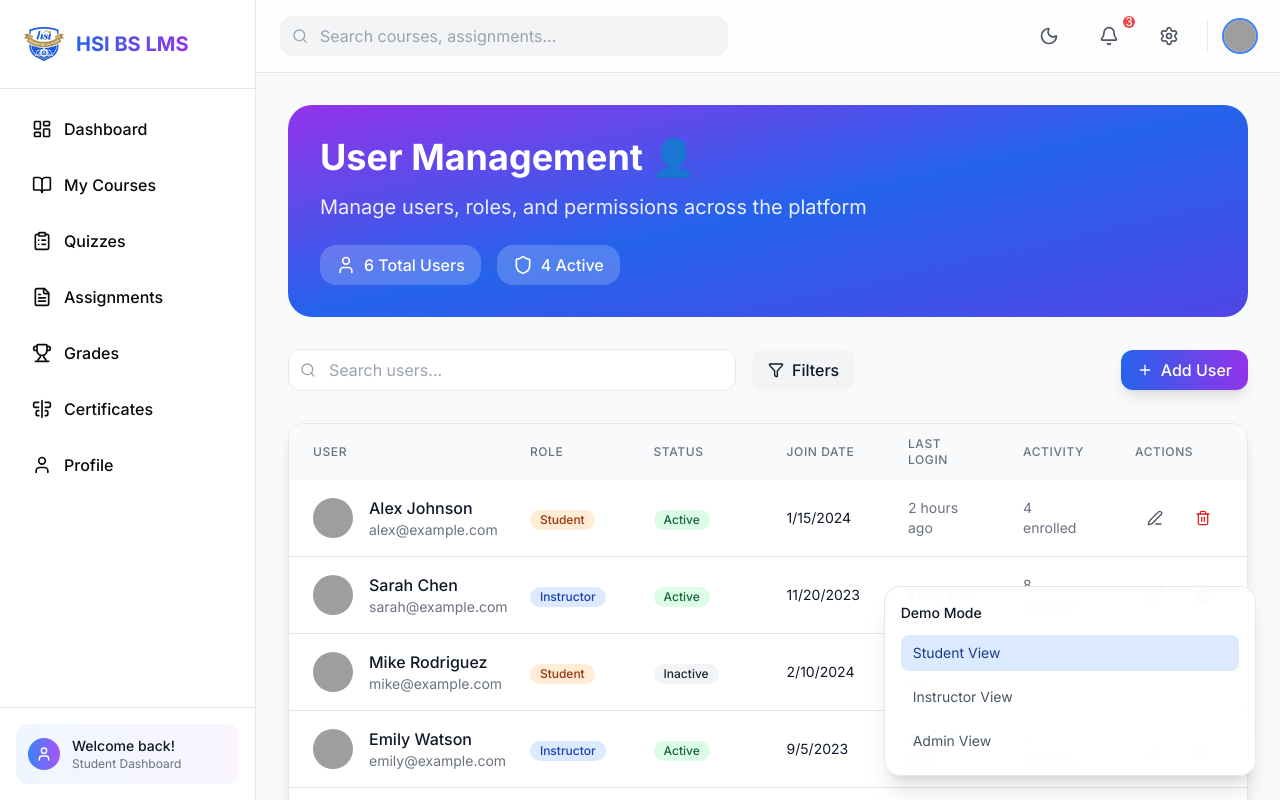
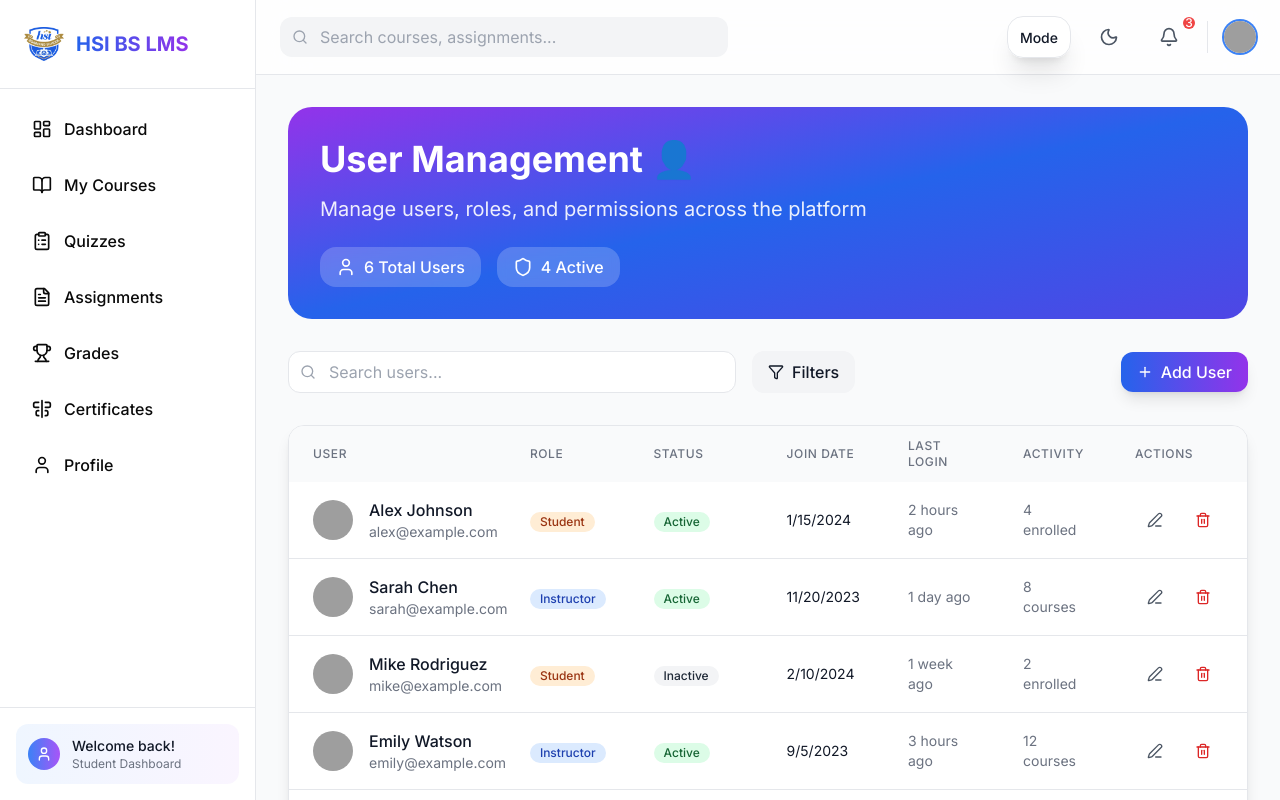
Before and after one commit to HSI-Boarding-School/lms-client, a React (Vite) app: page /users in a window 1280 px wide. Shown: the top 800 px of the page. Built offline with nearby package versions, Linux system fonts and the light colour scheme; grey boxes are pictures that could not be loaded.

Commit message:
moving toggle view button to header

```diff
--- a/package.json
+++ b/package.json
@@ -23,7 +23,8 @@
     "react-dom": "^18.3.1",
     "react-router": "^7.9.4",
     "tailwind-merge": "^3.3.1",
-    "tailwindcss-animate": "^1.0.7"
+    "tailwindcss-animate": "^1.0.7",
+    "zustand": "^5.0.8"
   },
   "devDependencies": {
     "@eslint/js": "^9.9.1",
--- a/src/components/Header.tsx
+++ b/src/components/Header.tsx
@@ -12,10 +12,13 @@ import {
   DropdownMenuTrigger,
 } from "./ui/dropdown-menu";
 import { Link } from "react-router";
+import { useUserRoleStore } from "@/store/userStore";
 
 export const Header: React.FC = () => {
   const { darkMode, toggleDarkMode } = useTheme();
   const { data: user } = useUser();
+  const userRole = useUserRoleStore((state) => state.userRole);
+  const setUserRole = useUserRoleStore((state) => state.setUserRole);
 
   return (
     <header className="bg-white/80 dark:bg-gray-900/80 backdrop-blur-xl border-b border-gray-200 dark:border-gray-800 px-6 py-4">
@@ -32,6 +35,47 @@ export const Header: React.FC = () => {
         </div>
 
         <div className="flex items-center space-x-4">
+          {/* Demo Controls */}
+          <DropdownMenu>
+            <div className="bg-white/90 dark:bg-gray-900/90 backdrop-blur-xl rounded-2xl py-2 px-3 shadow-xl border border-gray-200 dark:border-gray-700">
+              <DropdownMenuTrigger className="text-sm font-medium text-gray-900 dark:text-white">
+                Mode
+              </DropdownMenuTrigger>
+              <DropdownMenuContent className="space-y-2">
+                <DropdownMenuItem
+                  onClick={() => setUserRole("student")}
+                  className={`w-full text-left px-3 py-2 rounded-lg text-sm transition-colors ${
+                    userRole === "student"
+                      ? "bg-blue-100 dark:bg-blue-900 text-blue-900 dark:text-blue-100"
+                      : "text-gray-600 dark:text-gray-400 hover:bg-gray-100 dark:hover:bg-gray-800"
+                  }`}
+                >
+                  Student View
+                </DropdownMenuItem>
+                <DropdownMenuItem
+                  onClick={() => setUserRole("instructor")}
+                  className={`w-full text-left px-3 py-2 rounded-lg text-sm transition-colors ${
+                    userRole === "instructor"
+                      ? "bg-blue-100 dark:bg-blue-900 text-blue-900 dark:text-blue-100"
+                      : "text-gray-600 dark:text-gray-400 hover:bg-gray-100 dark:hover:bg-gray-800"
+                  }`}
+                >
+                  Instructor View
+                </DropdownMenuItem>
+                <DropdownMenuItem
+                  onClick={() => setUserRole("admin")}
+                  className={`w-full text-left px-3 py-2 rounded-lg text-sm transition-colors ${
+                    userRole === "admin"
+                      ? "bg-blue-100 dark:bg-blue-900 text-blue-900 dark:text-blue-100"
+                      : "text-gray-600 dark:text-gray-400 hover:bg-gray-100 dark:hover:bg-gray-800"
+                  }`}
+                >
+                  Admin View
+                </DropdownMenuItem>
+              </DropdownMenuContent>
+            </div>
+          </DropdownMenu>
+
           <Button variant="ghost" size="sm" onClick={toggleDarkMode}>
             {darkMode ? (
               <Sun className="h-5 w-5" />
@@ -47,10 +91,6 @@ export const Header: React.FC = () => {
             </span>
           </Button>
 
-          <Button variant="ghost" size="sm">
-            <Settings className="h-5 w-5" />
-          </Button>
-
           <div className="flex items-center space-x-3 pl-4 border-l border-gray-200 dark:border-gray-700">
             <DropdownMenu>
               <DropdownMenuTrigger>
@@ -64,7 +104,9 @@ export const Header: React.FC = () => {
                 <DropdownMenuLabel>My Account</DropdownMenuLabel>
                 <DropdownMenuSeparator />
                 <DropdownMenuItem asChild>
-                  <Link to="/profile" className="cursor-pointer">Profile</Link>
+                  <Link to="/profile" className="cursor-pointer">
+                    Profile
+                  </Link>
                 </DropdownMenuItem>
                 <DropdownMenuItem className="text-red-500 cursor-pointer">
                   Log out <LogOut />
--- a/src/pages/dashboards/AppContent.tsx
+++ b/src/pages/dashboards/AppContent.tsx
@@ -9,13 +9,13 @@ import { Navigate, Route, Routes } from "react-router";
 import { Menu } from "lucide-react";
 import { ProfilePage } from "@/pages/users/ProfilePage";
 import { UsersPage } from "@/pages/users/UsersPage";
+import { useUserRoleStore } from "@/store/userStore";
 
 function AppContent() {
   const [currentView, setCurrentView] = useState("dashboard");
   const [sidebarCollapsed, setSidebarCollapsed] = useState(false);
-  const [userRole, setUserRole] = useState<"student" | "instructor" | "admin">(
-    "student"
-  );
+  const userRole = useUserRoleStore((state) => state.userRole);
+  const setUserRole = useUserRoleStore((state) => state.setUserRole);
   const { data: user } = useUser();
 
   useEffect(() => {
@@ -69,47 +69,6 @@ function AppContent() {
           </Routes>
         </main>
       </div>
-
-      {/* Demo Controls */}
-      <div className="fixed bottom-6 right-6 z-40">
-        <div className="bg-white/90 dark:bg-gray-900/90 backdrop-blur-xl rounded-2xl p-4 shadow-xl border border-gray-200 dark:border-gray-700">
-          <p className="text-sm font-medium text-gray-900 dark:text-white mb-3">
-            Demo Mode
-          </p>
-          <div className="space-y-2">
-            <button
-              onClick={() => setUserRole("student")}
-              className={`w-full text-left px-3 py-2 rounded-lg text-sm transition-colors ${
-                userRole === "student"
-                  ? "bg-blue-100 dark:bg-blue-900 text-blue-900 dark:text-blue-100"
-                  : "text-gray-600 dark:text-gray-400 hover:bg-gray-100 dark:hover:bg-gray-800"
-              }`}
-            >
-              Student View
-            </button>
-            <button
-              onClick={() => setUserRole("instructor")}
-              className={`w-full text-left px-3 py-2 rounded-lg text-sm transition-colors ${
-                userRole === "instructor"
-                  ? "bg-blue-100 dark:bg-blue-900 text-blue-900 dark:text-blue-100"
-                  : "text-gray-600 dark:text-gray-400 hover:bg-gray-100 dark:hover:bg-gray-800"
-              }`}
-            >
-              Instructor View
-            </button>
-            <button
-              onClick={() => setUserRole("admin")}
-              className={`w-full text-left px-3 py-2 rounded-lg text-sm transition-colors ${
-                userRole === "admin"
-                  ? "bg-blue-100 dark:bg-blue-900 text-blue-900 dark:text-blue-100"
-                  : "text-gray-600 dark:text-gray-400 hover:bg-gray-100 dark:hover:bg-gray-800"
-              }`}
-            >
-              Admin View
-            </button>
-          </div>
-        </div>
-      </div>
     </div>
   );
 }
--- /dev/null
+++ b/src/store/userStore.tsx
@@ -0,0 +1,16 @@
+import { create } from "zustand";
+
+// mendefinisikan tipe role
+type Role = "student" | "instructor" | "admin";
+
+// bentuk data global
+interface UserRoleStore {
+  userRole: Role;
+  setUserRole: (role: Role) => void;
+}
+
+// bikin store-nya
+export const useUserRoleStore = create<UserRoleStore>((set) => ({
+  userRole: "student",
+  setUserRole: (role: Role) => set({ userRole: role }),
+}));
```
Also changed, not shown: 1 other file (tests, documents, lock files or other folders).
